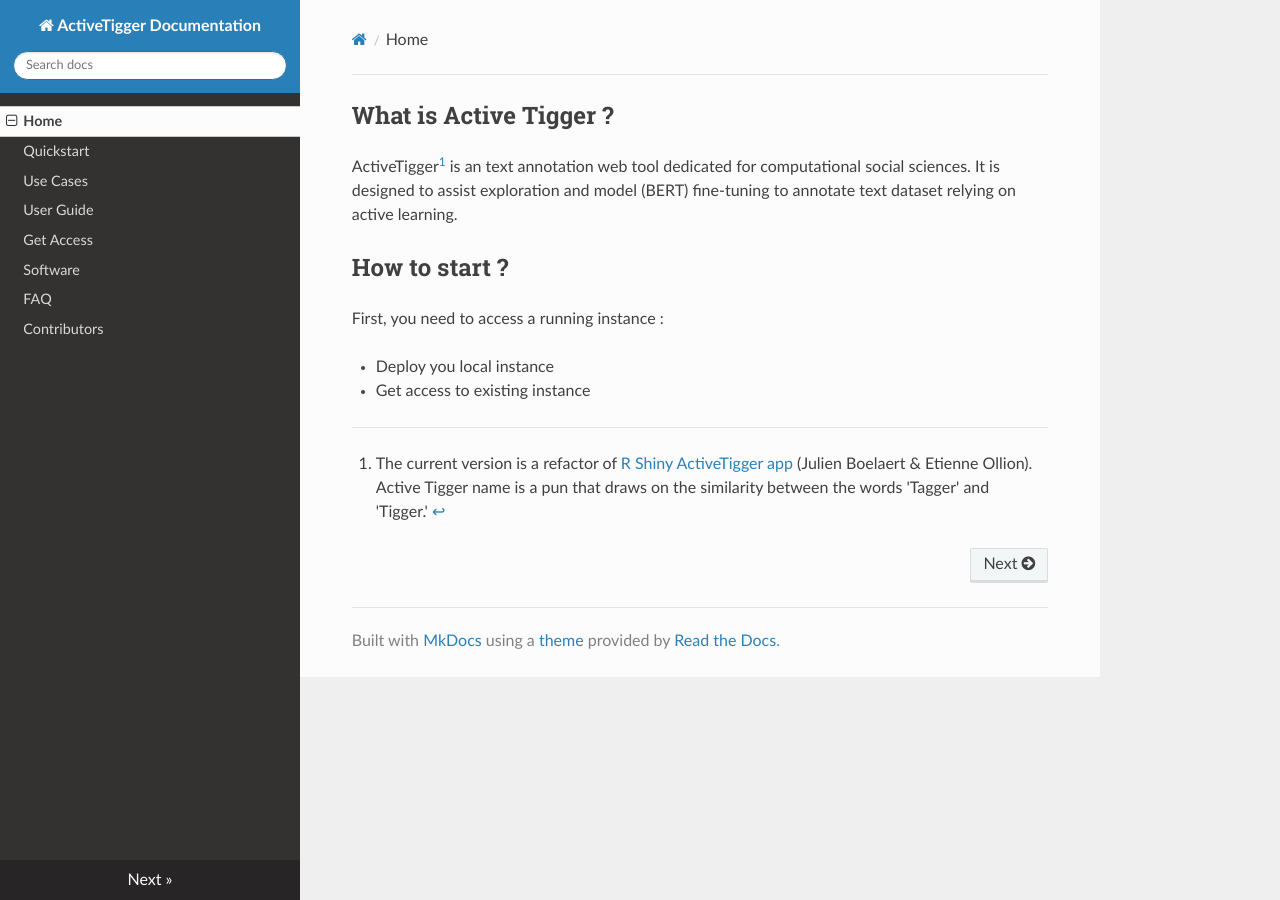
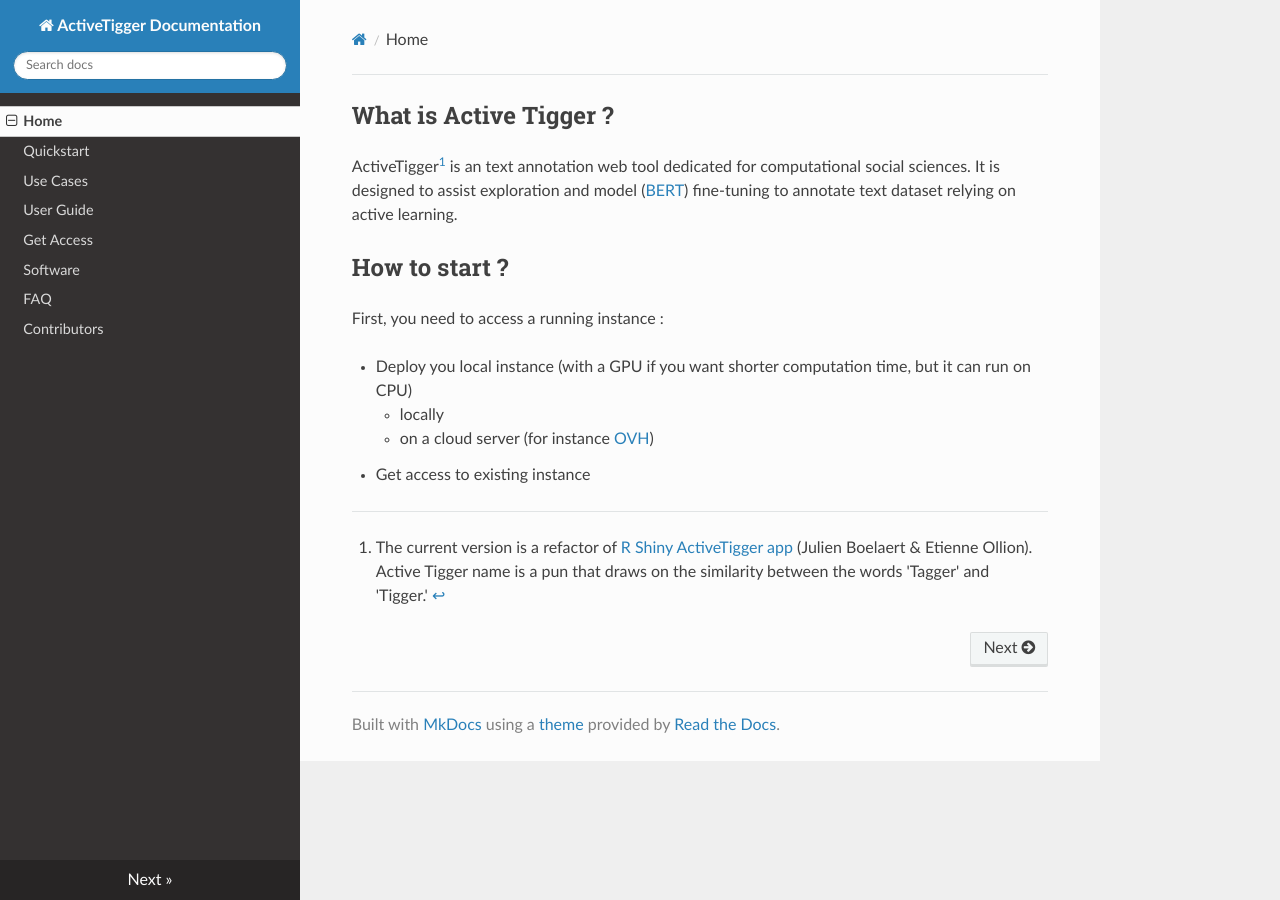
Before and after one commit to emilienschultz/activetigger, an MkDocs documentation site: the page built from docs/index.md, in a window 1280 px wide. Built offline with MkDocs 1.6.1, drawn with Linux system fonts in a browser that asks for light colours; nearby versions of some CDN libraries.

```diff
--- a/docs/index.md
+++ b/docs/index.md
@@ -2,7 +2,7 @@
 
 ## What is Active Tigger ?
 
-ActiveTigger[^old] is an text annotation web tool dedicated for computational social sciences. It is designed to assist exploration and model (BERT) fine-tuning to annotate text dataset relying on active learning.
+ActiveTigger[^old] is an text annotation web tool dedicated for computational social sciences. It is designed to assist exploration and model ([BERT](https://en.wikipedia.org/wiki/BERT_(language_model))) fine-tuning to annotate text dataset relying on active learning.
 
 [^old]: The current version is a refactor of [R Shiny ActiveTigger app](https://gitlab.univ-lille.fr/julien.boelaert/activetigger) (Julien Boelaert & Etienne Ollion). Active Tigger name is a pun that draws on the similarity between the words 'Tagger' and 'Tigger.'
 
@@ -11,5 +11,7 @@ ActiveTigger[^old] is an text annotation web tool dedicated for computational so
 
 First, you need to access a running instance :
 
-- Deploy you local instance
+- Deploy you local instance (with a GPU if you want shorter computation time, but it can run on CPU)
+    - locally
+    - on a cloud server (for instance [OVH](https://www.ovhcloud.com/fr/public-cloud))
 - Get access to existing instance
```
Also changed, not shown: README.md (+8 -0 lines), docs/quickstart.md (+4 -2 lines), 2 other files.
